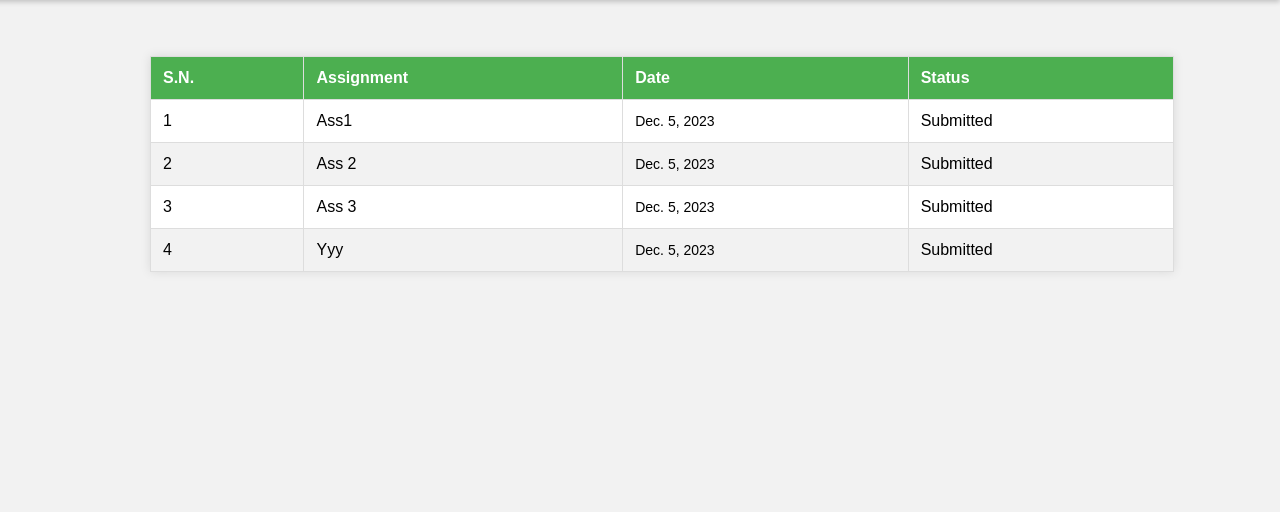
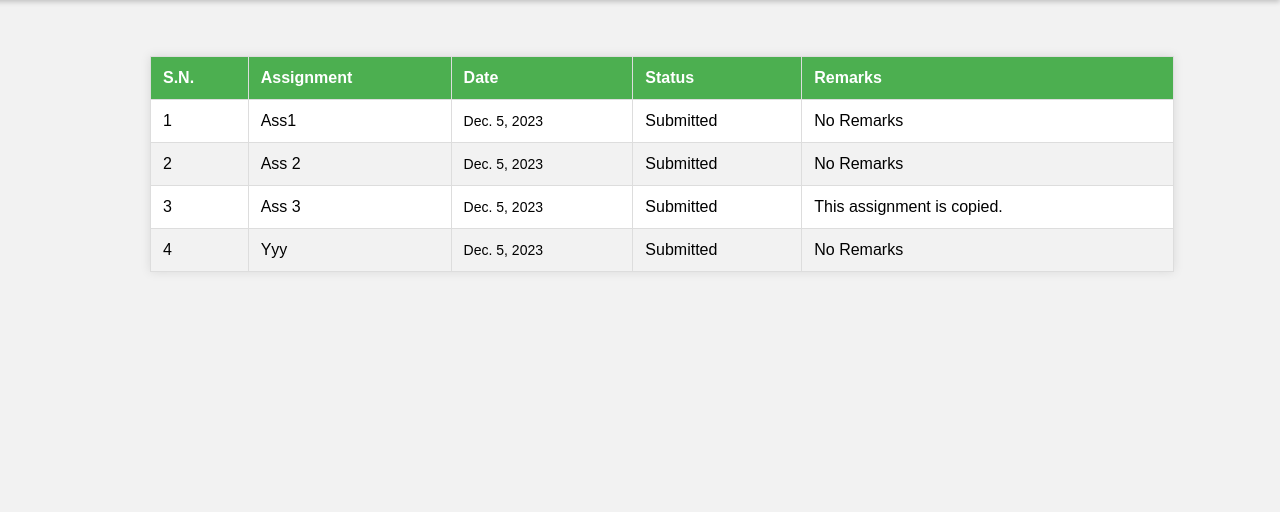
Before and after one commit to linib-exe/Assignment-Submission, a Django app: template templates/home.html in a window 1280 px wide. Shown: the part 94-606 px from the top of the page. Run offline with Django 4.2, Linux system fonts and the light colour scheme; the template is opened without the code that fills it: values that come from a table or form of the project are taken from there, others are empty; a user stored in the database is signed in; data comes from the database, SQL or seed files in the repository; both versions use the stored data as it was after the commit.

Commit message:
Remarks Field Added

```diff
--- a/assignmentapp/models.py
+++ b/assignmentapp/models.py
@@ -42,6 +42,7 @@ class Assignment(models.Model):
     file = models.FileField(upload_to='assignments/')
     status = models.CharField(max_length = 10,choices = (('Checked','Checked'),
                                                         ('Submitted','Submitted')),default='Submitted')
+    remarks = models.TextField(default="No Remarks")
 
     def __str__(self):
         return self.title
--- a/templates/home.html
+++ b/templates/home.html
@@ -104,8 +104,6 @@ nav i {
 span{
     padding-left: 15px;
 }
-
-
     </style>
 </head>
 
@@ -131,6 +129,7 @@ span{
                 <th>Assignment</th>
                 <th>Date </th>
                 <th>Status</th>
+                <th>Remarks</th>
             </tr>
         </thead>
         <tbody>
@@ -140,6 +139,7 @@ span{
                 <td>{{ assignment.title }}</td>
                 <td>{{ assignment.uploadedDate }}</td>
                 <td>{{ assignment.status }}</td>
+                <td>{{ assignment.remarks }}</td>
             </tr>
             {% endfor %}
         </tbody>
```
Also changed, not shown: assignmentapp/migrations/0024_assignment_remarks.py (added), db.sqlite3.
